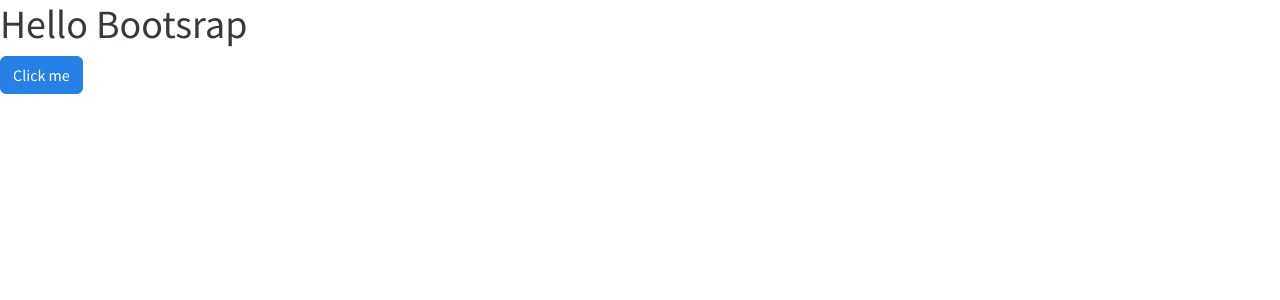
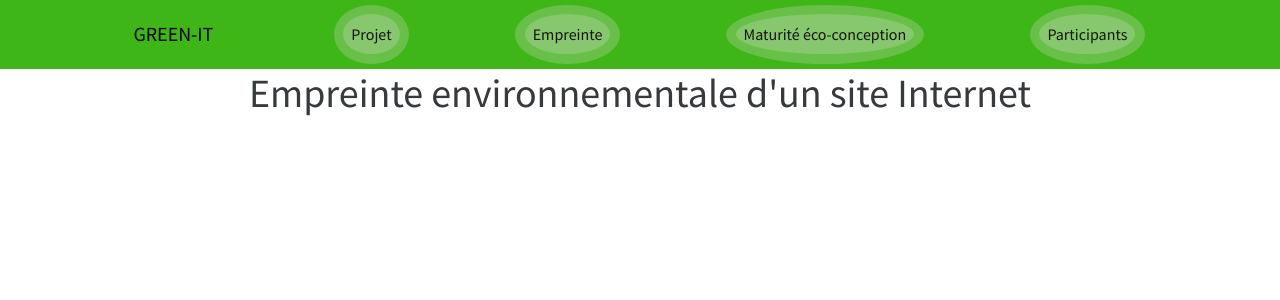
Before and after one commit to Froma91/Environmental-footprint-, a Vue app: page / in a window 1280 px wide. Shown: the top 300 px of the page. Built offline with nearby package versions, Linux system fonts and the light colour scheme.

Commit message:
add a navbar

```diff
--- a/src/App.vue
+++ b/src/App.vue
@@ -1,20 +1,14 @@
 <template>
-  <div classe="container">
-    <h1>Hello Bootsrap</h1>
-    <div class="row">
-      <div class="col-sm">
-        <button class="btn btn-primary">{{ message }}</button>
-      </div>
-    </div>
-  </div>
+  <NavComp />
+  <router-view />
 </template>
 
 <script>
+import NavComp from '@/components/NavComp.vue'
 export default {
-  data() {
-    return {
-      message: 'Click me'
-    }
+  name: 'App',
+  components: {
+    NavComp
   }
 }
 </script>
--- /dev/null
+++ b/src/components/NavComp.vue
@@ -0,0 +1,32 @@
+<template>
+  <nav class="navbar navbar-expand-lg bg-success">
+    <div class="container justify-content-around">
+      <a class="navbar-brand">GREEN-IT</a>
+      <router-link to="/" class="nav-link active" aria-current="page">
+        <a class="nav-link active">Projet</a>
+      </router-link>
+
+      <router-link to="/empreinte" class="nav-link"><a class="nav-link">Empreinte</a> </router-link>
+
+      <router-link to="/maturite" class="nav-link"
+        ><a class="nav-link">Maturité éco-conception</a>
+      </router-link>
+
+      <router-link to="/about" class="nav-link"><a class="nav-link">Participants</a> </router-link>
+    </div>
+  </nav>
+</template>
+
+<style scoped>
+.nav-link {
+  color: rgb(23, 19, 19);
+  font-size: 1em;
+  background-color: rgba(229, 223, 223, 0.246);
+  padding: 0.5em;
+  border-radius: 50%;
+  margin: 0.1em;
+}
+.navbar {
+  padding: 0.2em 1rem;
+}
+</style>
--- a/src/router/index.js
+++ b/src/router/index.js
@@ -12,9 +12,6 @@
     {
       path: '/about',
       name: 'about',
-      // route level code-splitting
-      // this generates a separate chunk (About.[hash].js) for this route
-      // which is lazy-loaded when the route is visited.
       component: () => import('../views/AboutView.vue')
     }
   ]
--- a/src/views/HomeView.vue
+++ b/src/views/HomeView.vue
@@ -1,10 +1,6 @@
 <template>
-  <div class="container">
-    <h1>Hello</h1>
-    <div class="row">
-      <div class="col-sm">
-        <button class="btn btn-primary">click</button>
-      </div>
-    </div>
+  <div class="content text-center">
+    <h1 class="txt-center">Empreinte environnementale d'un site Internet</h1>
+    <div class="row"></div>
   </div>
 </template>
```
